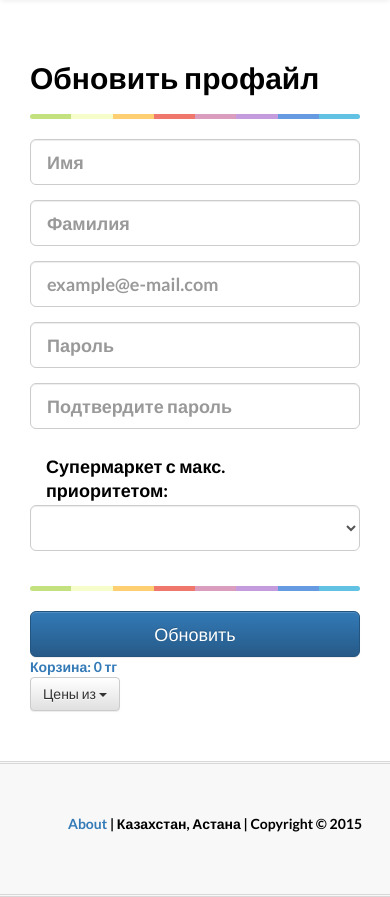
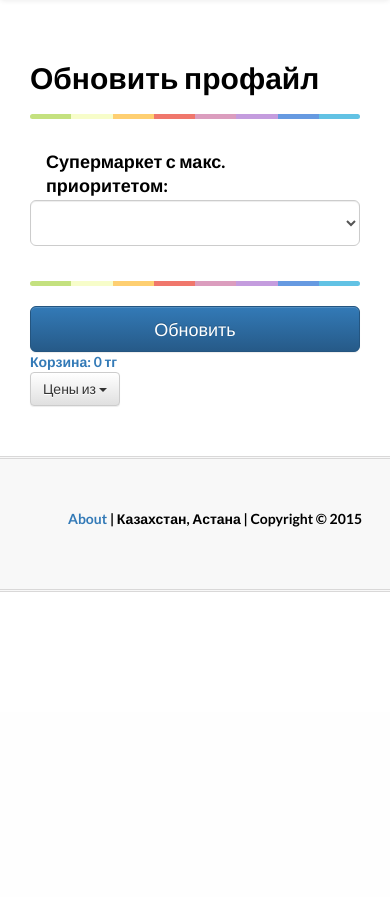
Before and after one commit to abzaloid/bestprice, a Python web app: template templates/user_profile_change.html in a window 390 px wide. Shown: the part 132-1029 px from the top of the page. After the commit the page ends 844 px from the top, so only its background shows below. Run offline with Jinja, Linux system fonts and the light colour scheme; the template is opened without the code that fills it, so the values that code supplies are empty; some libraries are stand-ins or nearby versions.

Commit message:
C:/Program Files/Git/profile is resolved

```diff
--- a/templates/user_profile_change.html
+++ b/templates/user_profile_change.html
@@ -1,43 +1,14 @@
 {% extends "base.html" %}
 
 {% block body %}
-
-{{m_user}}
 
 <div class="container">
 
 <div class="row">
     <div class="col-xs-12 col-sm-8 col-md-6 col-sm-offset-2 col-md-offset-3">
-    <form role="form" action="/signup" method="POST">
+    <form role="form" action="/profile" method="POST">
       <h2>Обновить профайл </h2>
       <hr class="colorgraph">
-      <div class="row">
-        <div class="col-xs-12 col-sm-6 col-md-6">
-          <div class="form-group">
-                        <input type="text" name="firstname" value="{{m_user.name}}" id="first_name" class="form-control input-lg" placeholder="Имя" tabindex="1">
-          </div>
-        </div>
-        <div class="col-xs-12 col-sm-6 col-md-6">
-          <div class="form-group">
-            <input type="text" name="lastname" value="{{m_user.last_name}}"id="last_name" class="form-control input-lg" placeholder="Фамилия" tabindex="2">
-          </div>
-        </div>
-      </div>
-      <div class="form-group">
-        <input type="email" name="email" value="{{m_user.email_address}}" id="email" class="form-control input-lg" placeholder="example@e-mail.com" tabindex="4">
-      </div>
-      <div class="row">
-        <div class="col-xs-12 col-sm-6 col-md-6">
-          <div class="form-group">
-            <input type="password" name="password" id="password" class="form-control input-lg" placeholder="Пароль" tabindex="5">
-          </div>
-        </div>
-        <div class="col-xs-12 col-sm-6 col-md-6">
-          <div class="form-group">
-            <input type="password" name="check_password" id="password_confirmation" class="form-control input-lg" placeholder="Подтвердите пароль" tabindex="6">
-          </div>
-        </div>
-      </div>
 
         <div class="row">
           <div class="col-xs-12 col-sm-8 col-md-8">
@@ -48,7 +19,7 @@
           <div class="col-xs-12 col-sm-4 col-md-4">
             <div class="form-group">
 
-              <select name="choose_market" tabindex="7" value="2" class="form-control input-lg">
+              <select name="choose_market" tabindex="7" value="{{m_user.store_id}}}" class="form-control input-lg">
                     {% for store in stores_list %}
                       <option >{{store.name}}</option>
                   {% endfor %}
```
Also changed, not shown: main.py (+20 -2 lines).
